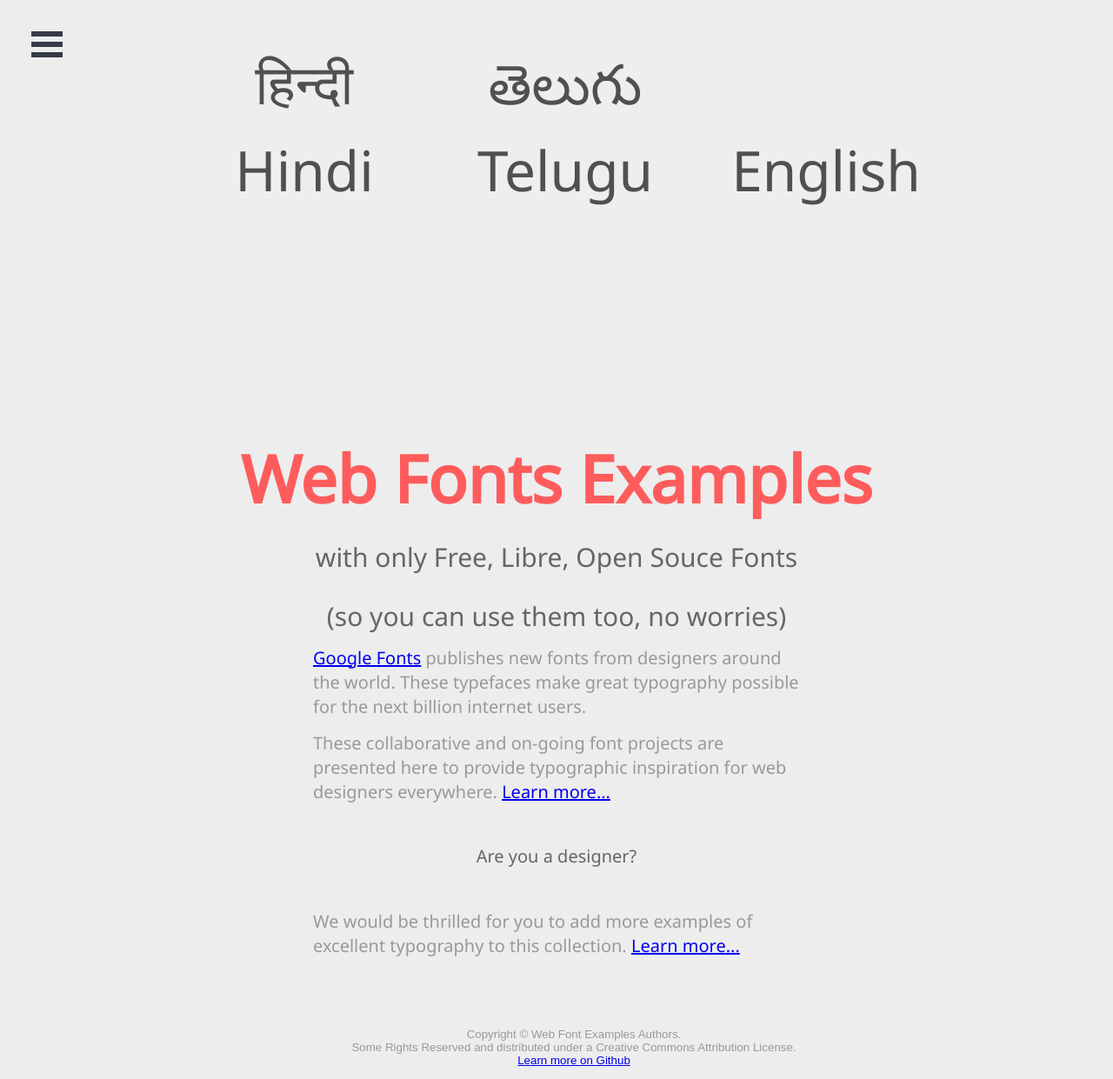
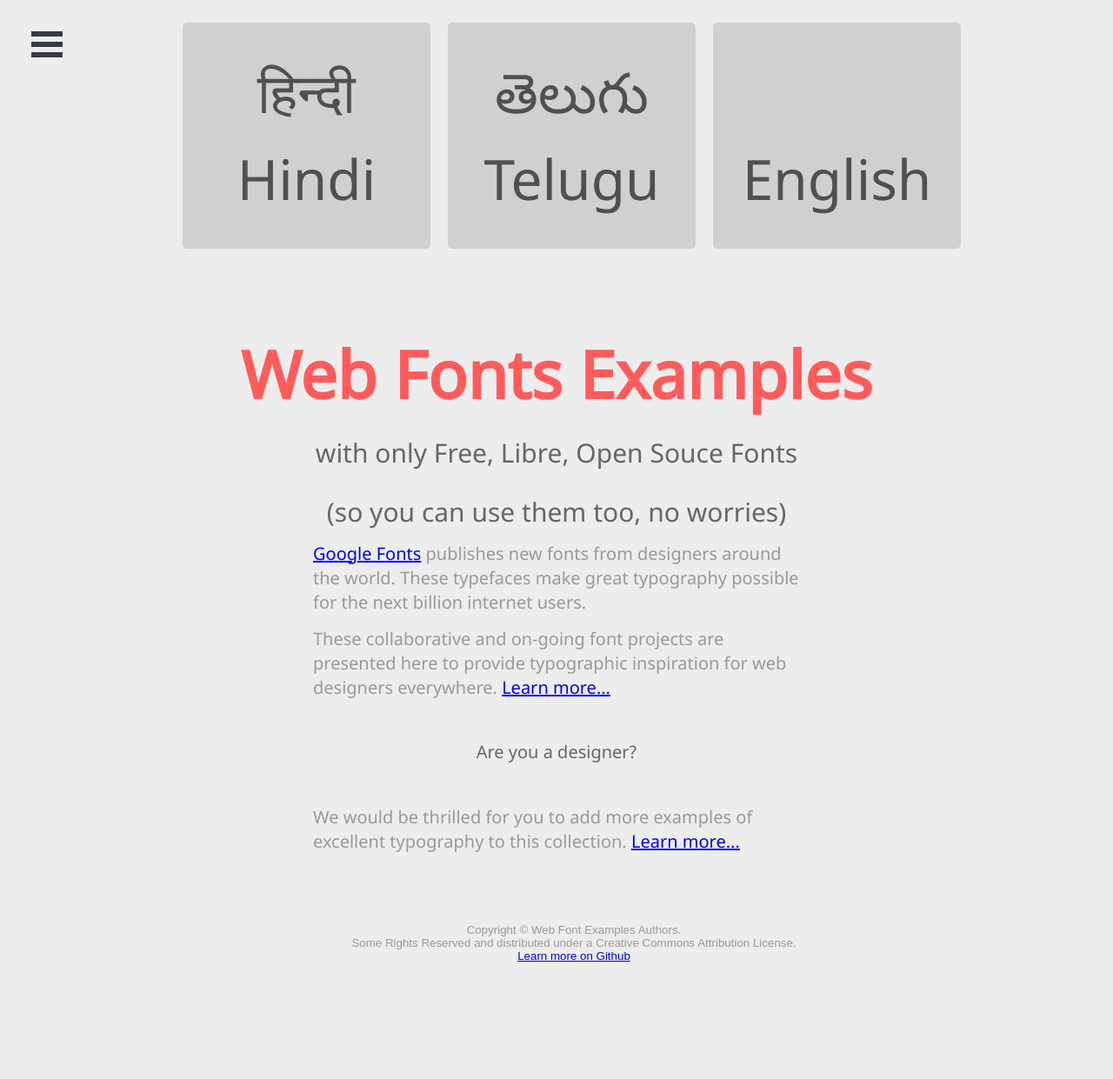
Before and after one commit to davelab6/librefonts.com, a Jekyll site: the page built from index.html, in a window 1280 px wide. Shown: the whole page at 87% size. Built offline with Jekyll 4.4.1, drawn with Linux system fonts in a browser that asks for light colours; nearby versions of some CDN libraries; some web fonts are replaced.

Commit message:
butn fix

```diff
--- a/css/site.css
+++ b/css/site.css
@@ -240,37 +240,32 @@ clear: both;
 }
 
 #homemenu li {
-color: #515050;
-background: #eee;
 text-decoration: none;
-width: 300px;
+
 display: block;
 float: left;
 margin-bottom: 100px;
 }
 
 #homemenu li a{
-    font: 200 20px/100px'Noto Sans', sans-serif;
-color: #515050;
-background: #eee;
+font: 200 20px/100px'Noto Sans', sans-serif;
 text-decoration: none;
 font-size: 4em;
 color: #515050;
-background: #eee;
+background: #D0D0D0;
 text-decoration: none;
-width: 300px;
-height: 300px;
 display: block;
-float: left;
+/* float: left; */
 margin-bottom: 100px;
 padding: 30px;
+margin: 10px;
 text-align: center;
 -webkit-border-radius: 10px;
 -moz-border-radius: 10px;
 border-radius: 5px;
+width: 285px;
+}
 
-
-}
 
 #homemenu li a:hover{
 
```
